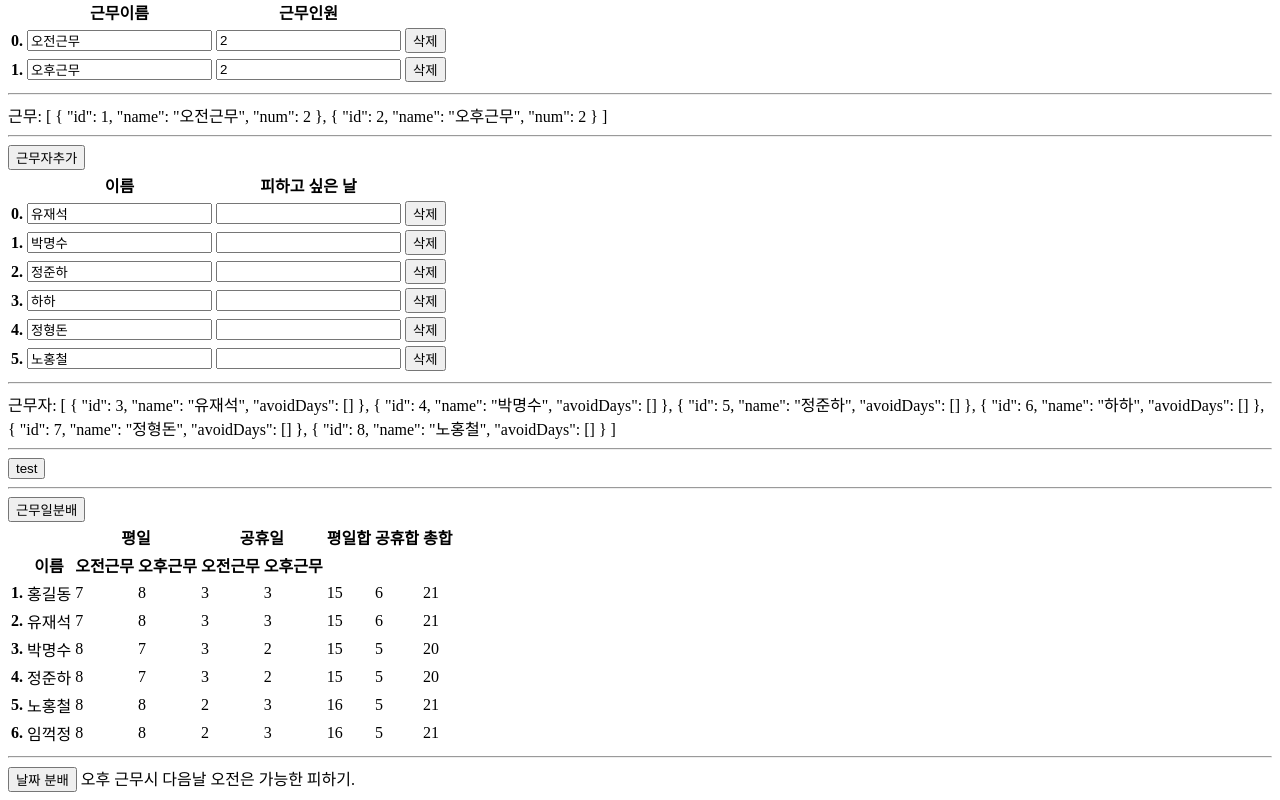
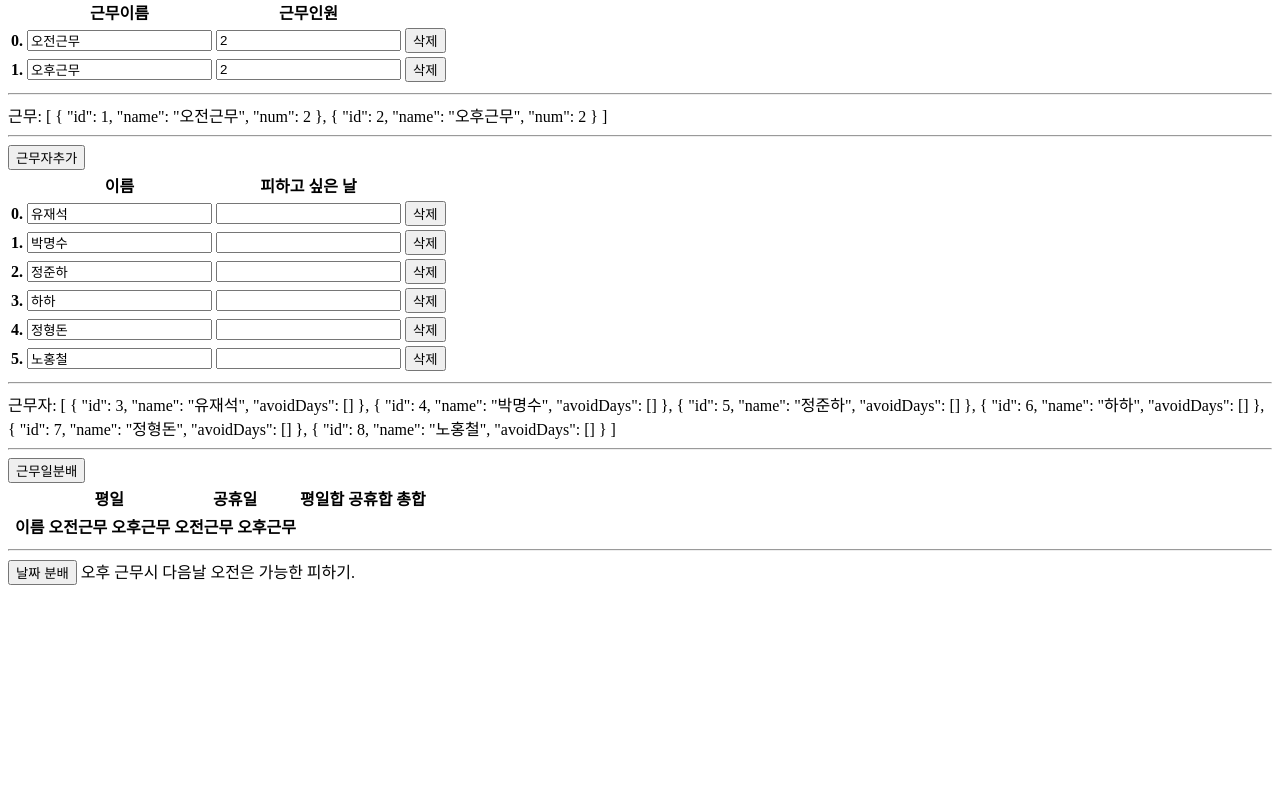
Before and after one commit to woajun/schedule-divider, a Vue app: page / in a window 1280 px wide. Shown: the part 313-1113 px from the top of the page. After the commit the page ends 906 px from the top, so only its background shows below. Built offline with nearby package versions, Linux system fonts and the light colour scheme.

Commit message:
DistributeWorking template reactivity

```diff
--- a/src/App.vue
+++ b/src/App.vue
@@ -138,10 +138,6 @@ const setWorkers = (n:Worker[]) => {
   <hr>
   근무자: {{ workers }}
   <hr />
-  <button @click="onClick">
-    test
-  </button>
-  <hr />
   <DistributeWorking :workers="workers" :shifts="shifts" :workdays="workdays" />
   <hr />
   <AssignSchedule />
--- a/src/components/DistributeWorking/DistributeWorking.vue
+++ b/src/components/DistributeWorking/DistributeWorking.vue
@@ -1,5 +1,6 @@
 <!-- eslint-disable operator-assignment -->
-<script lang="ts" setup>import { iterate, newID, shuffle } from '../helper';
+<script lang="ts" setup>import { ref } from 'vue';
+import { iterate, newID, shuffle } from '../helper';
 
 interface Worker {
   id: number,
@@ -104,6 +105,8 @@ const makePeople = (
   }));
 };
 
+const refPeople = ref<Person[]>([]);
+
 const onClick = () => {
   // console.log('1번', distribute(15, 2, 4));
   // console.log('2번', distribute(20, 3, 3));
@@ -111,7 +114,7 @@ const onClick = () => {
   // console.log('4번', distribute(19, 3, 4));
   // console.log('5번', distribute(30, 2, 4));
   const workdays = props.workdays.weekday;
-  const holidays = props.workdays.weekday;
+  const holidays = props.workdays.holiday;
   const shifts = props.shifts.map((e) => e.name);
   const perShift = props.shifts[0].num;
   const partTimeType = makePartTimeTypes(shifts);
@@ -120,7 +123,7 @@ const onClick = () => {
   const people = makePeople(names, workdays.length, holidays.length, partTimeType, perShift);
   console.log('people', people);
 
-  // console.log(calendar);
+  refPeople.value = people;
 };
 
 </script>
@@ -137,10 +140,10 @@ const onClick = () => {
           <tr>
             <th />
             <th />
-            <th colspan="2">
+            <th :colspan="props.shifts.length">
               평일
             </th>
-            <th colspan="2">
+            <th :colspan="props.shifts.length">
               공휴일
             </th>
             <th colspan="1">
@@ -156,78 +159,30 @@ const onClick = () => {
           <tr>
             <th />
             <th>이름</th>
-            <th>오전근무</th>
-            <th>오후근무</th>
-            <th>오전근무</th>
-            <th>오후근무</th>
+            <template v-for="shift in props.shifts" :key="shift.id">
+              <th>{{ shift.name }}</th>
+            </template>
+            <template v-for="shift in props.shifts" :key="shift.id">
+              <th>{{ shift.name }}</th>
+            </template>
           </tr>
         </thead>
         <tbody>
-          <tr>
-            <th>1.</th>
-            <td>홍길동</td>
-            <td>7</td>
-            <td>8</td>
-            <td>3</td>
-            <td>3</td>
-            <td>15</td>
-            <td>6</td>
-            <td>21</td>
-          </tr>
-          <tr>
-            <th>2.</th>
-            <td>유재석</td>
-            <td>7</td>
-            <td>8</td>
-            <td>3</td>
-            <td>3</td>
-            <td>15</td>
-            <td>6</td>
-            <td>21</td>
-          </tr>
-          <tr>
-            <th>3.</th>
-            <td>박명수</td>
-            <td>8</td>
-            <td>7</td>
-            <td>3</td>
-            <td>2</td>
-            <td>15</td>
-            <td>5</td>
-            <td>20</td>
-          </tr>
-          <tr>
-            <th>4.</th>
-            <td>정준하</td>
-            <td>8</td>
-            <td>7</td>
-            <td>3</td>
-            <td>2</td>
-            <td>15</td>
-            <td>5</td>
-            <td>20</td>
-          </tr>
-          <tr>
-            <th>5.</th>
-            <td>노홍철</td>
-            <td>8</td>
-            <td>8</td>
-            <td>2</td>
-            <td>3</td>
-            <td>16</td>
-            <td>5</td>
-            <td>21</td>
-          </tr>
-          <tr>
-            <th>6.</th>
-            <td>임꺽정</td>
-            <td>8</td>
-            <td>8</td>
-            <td>2</td>
-            <td>3</td>
-            <td>16</td>
-            <td>5</td>
-            <td>21</td>
+          <tr v-for="(person, i) in refPeople" :key="person.id">
+            <th>{{ i }}.</th>
+            <td>{{ person.name }}</td>
+            <template v-for="weekday in person.dayWork" :key="weekday">
+              <td>{{ weekday.number }}</td>
+            </template>
+            <template v-for="weekday in person.holiWork" :key="weekday">
+              <td>{{ weekday.number }}</td>
+            </template>
+            <td>{{ person.dayWork.reduce((p, c)=>p + c.number, 0) }}</td>
+            <td>{{ person.holiWork.reduce((p, c)=>p + c.number, 0) }}</td>
+            <td>
+              {{ person.dayWork.reduce((p, c)=>p + c.number, 0)
+                + person.holiWork.reduce((p, c)=>p + c.number, 0) }}
+            </td>
           </tr>
         </tbody>
       </table>
```
